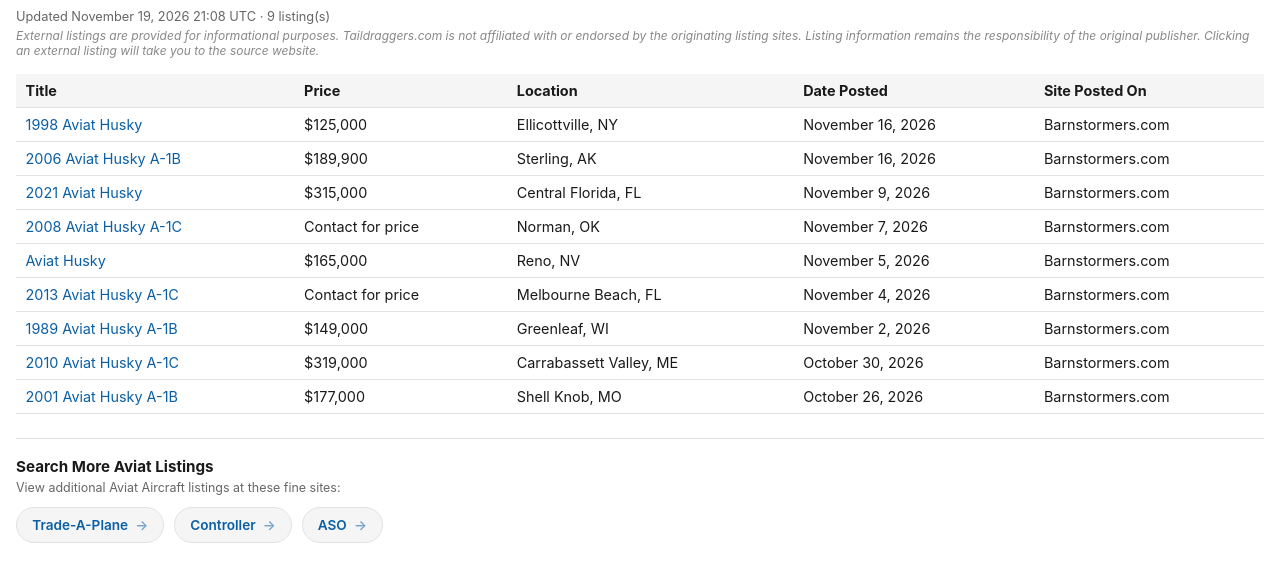
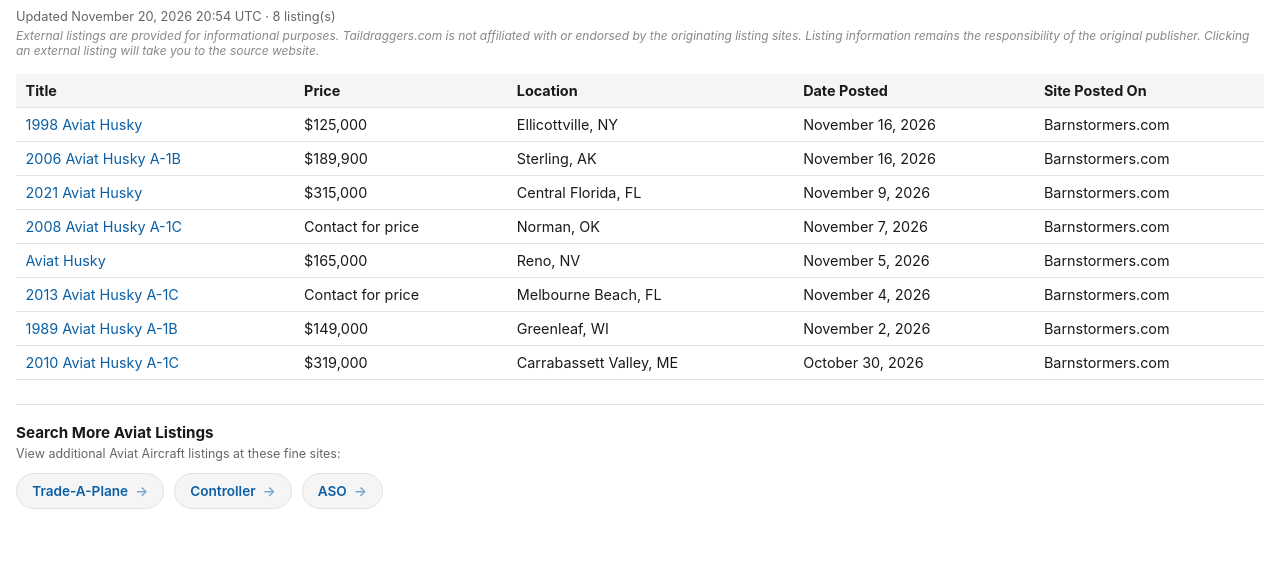
Before and after one commit to taildraggers/aviat, a plain HTML site: page docs/index.html in a window 1280 px wide. Shown: the part 43-624 px from the top of the page. Drawn offline with Linux system fonts and the light colour scheme.

Commit message:
Update Aviat listings (2026-11-20)

```diff
--- a/docs/index.html
+++ b/docs/index.html
@@ -76,7 +76,7 @@
 </head>
 <body>
   <h1>Other Aviat Ads on the Web</h1>
-  <div class="updated">Updated November 19, 2026 21:08 UTC &middot; 9 listing(s)</div>
+  <div class="updated">Updated November 20, 2026 20:54 UTC &middot; 8 listing(s)</div>
   <div class="disclaimer">External listings are provided for informational purposes. Taildraggers.com is not affiliated with or endorsed by the originating listing sites. Listing information remains the responsibility of the original publisher. Clicking an external listing will take you to the source website.</div>
   <table>
     <thead>
@@ -91,7 +91,6 @@
         <tr><td><a href="https://www.barnstormers.com/classified-1955645-2013-Husky-A-1C-180.html" target="_blank" rel="noopener noreferrer">2013 Aviat Husky A-1C</a></td><td>Contact for price</td><td>Melbourne Beach, FL</td><td>November 4, 2026</td><td>Barnstormers.com</td></tr>
         <tr><td><a href="https://www.barnstormers.com/classified-2075954-1989-husky-a1b.html" target="_blank" rel="noopener noreferrer">1989 Aviat Husky A-1B</a></td><td>$149,000</td><td>Greenleaf, WI</td><td>November 2, 2026</td><td>Barnstormers.com</td></tr>
         <tr><td><a href="https://www.barnstormers.com/classified-2068143-2010-Husky-A-1C-180.html" target="_blank" rel="noopener noreferrer">2010 Aviat Husky A-1C</a></td><td>$319,000</td><td>Carrabassett Valley, ME</td><td>October 30, 2026</td><td>Barnstormers.com</td></tr>
-        <tr><td><a href="https://www.barnstormers.com/classified-2039482-2001-Husky-A-1B.html" target="_blank" rel="noopener noreferrer">2001 Aviat Husky A-1B</a></td><td>$177,000</td><td>Shell Knob, MO</td><td>October 26, 2026</td><td>Barnstormers.com</td></tr>
     </tbody>
   </table>
   <div class="more-resources">
```
